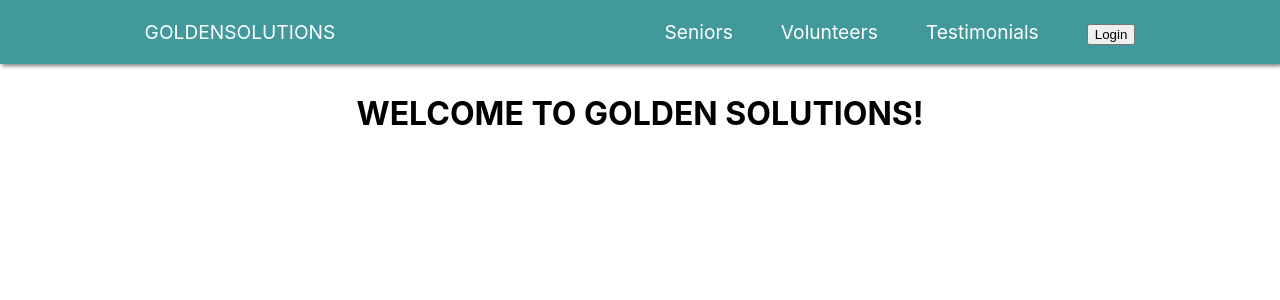
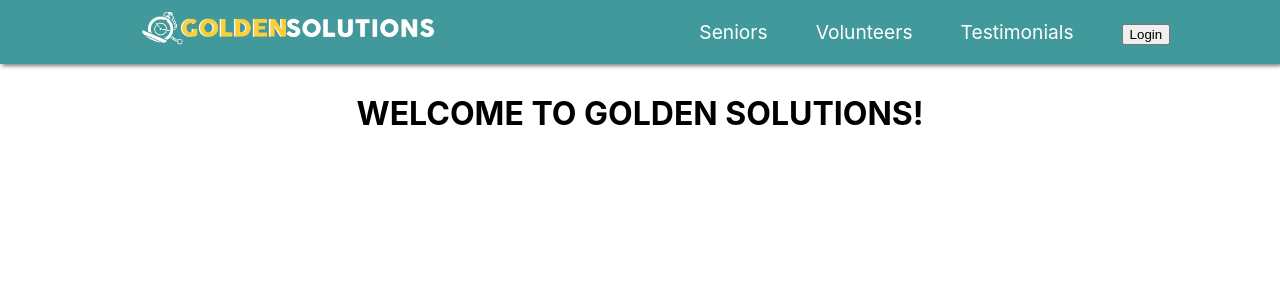
Before and after one commit to AdnanAbubakarAdams/goldenSolutions, a React (Create React App) app in the folder front-end/: page / in a window 1280 px wide. Shown: the top 300 px of the page. Built offline with nearby package versions, Linux system fonts and the light colour scheme; the HTML template or start-up script is replaced by a standard one.

Commit message:
added the logo but also contemplating on changing it and using a new one also some new idea flocked in

```diff
--- a/front-end/src/components/navBar/NavBar.js
+++ b/front-end/src/components/navBar/NavBar.js
@@ -26,7 +26,7 @@ const NavBar = () => {
   return (
     <nav className="navBar">
       <Link to="/" className="navBar__logo">
-        GoldenSolutions
+        <img src="/images/GoldenSolutions.png" alt="theLogo" />
       </Link>
       <ul className={active}>
         <li className="navBar__lists">
--- a/front-end/src/components/navBar/NavBar.scss
+++ b/front-end/src/components/navBar/NavBar.scss
@@ -4,7 +4,9 @@
     margin: 0;
     box-sizing: border-box;
 }
-
+.navBar img {
+    width: 300px;
+}
 .navBar {
     display: flex;
     align-items: center;
@@ -22,10 +24,14 @@
     &__links {
         text-decoration: none;
         color: white;
+        // color: black;
     }
 
     &__logo {
-        text-transform: uppercase;
+        margin-left: 30px;
+        justify-self: start;
+        font-size: 2rem;
+        margin-top: 5px;
         text-decoration: none;
         color: white;
     }
```
Also changed, not shown: front-end/public/images/GoldenSolutions.png (added).
